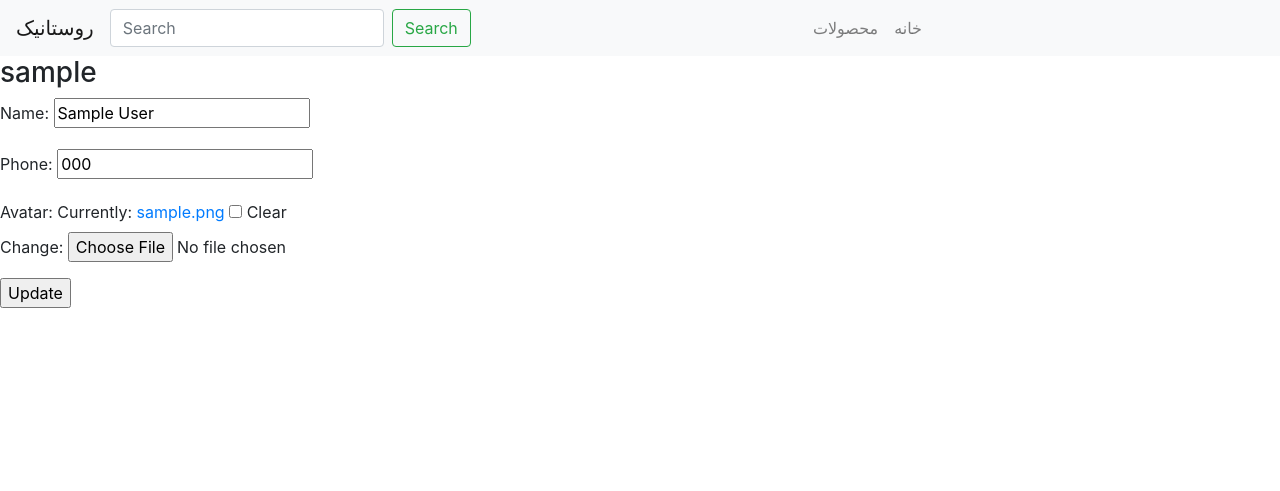
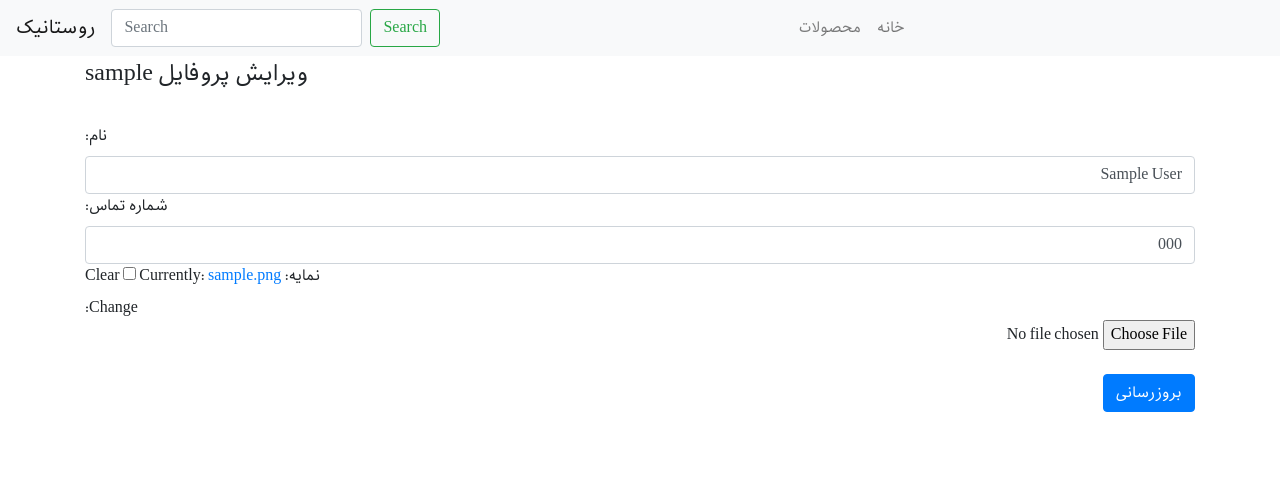
Before and after one commit to aliasadiiii/SADProject, a Django app: page /account/edit_profile/ in a window 1280 px wide. Shown: the top 491 px of the page. Run offline with Django 3.2, Linux system fonts and the light colour scheme; a user stored in the database is signed in; tables that the repository leaves empty hold one stand-in row (values such as "Sample post"); some libraries are stand-ins or nearby versions.

Commit message:
Add more files to static and refactor Edit profile UI

```diff
--- a/SADProject/settings.py
+++ b/SADProject/settings.py
@@ -111,11 +111,12 @@ USE_L10N = True
 
 USE_TZ = True
 
-# Static files (CSS, JavaScript, Images)
+# Static files (css, JavaScript, Images)
 # https://docs.djangoproject.com/en/2.1/howto/static-files/
 
-STATIC_ROOT = 'static/'
+STATIC_ROOT = '/static'
 STATIC_URL = '/static/'
+STATICFILES_DIRS = ['static/']
 
 MEDIA_ROOT = 'media/'
 MEDIA_URL = '/media/'
--- a/account/forms.py
+++ b/account/forms.py
@@ -1,6 +1,6 @@
+from django import forms
+from django.contrib.auth.forms import UserCreationForm
 from django.contrib.auth.models import User
-from django.contrib.auth.forms import UserCreationForm
-from django import forms
 
 from account.models import Account
 
@@ -34,5 +34,16 @@ class ChangePasswordForm(forms.Form):
         if cleaned_data['password1'] != cleaned_data['password2']:
             self.add_error('password2', "Passwords don't match.")
 
+
 class EditProfileForm(forms.ModelForm):
-    model = Account
+    class Meta:
+        model = Account
+        fields = ["name", "phone", "avatar"]
+        labels = {"name": "نام", "phone": "شماره تماس", "avatar": "نمایه"}
+
+    def __init__(self, *args, **kwargs):
+        super(EditProfileForm, self).__init__(*args,**kwargs)
+        for field in ["name", "phone"]:
+            self.fields[field].widget.attrs.update({"class": "form-control"})
+        for field in ["avatar"]:
+            self.fields[field].widget.attrs.update({"class": "form-control-file"})
--- a/account/templates/account/base.html
+++ b/account/templates/account/base.html
@@ -1,3 +1,4 @@
+{% load static %}
 <!doctype html>
 <html lang="fa">
 <head>
@@ -5,11 +6,12 @@
     <meta name="viewport" content="width=device-width, initial-scale=1, shrink-to-fit=no">
     <title>روستانیک</title>
     <link rel="stylesheet" href="https://stackpath.bootstrapcdn.com/bootstrap/4.2.1/css/bootstrap.min.css"
-          integrity="sha384-GJzZqFGwb1QTTN6wy59ffF1BuGJpLSa9DkKMp0DgiMDm4iYMj70gZWKYbI706tWS" crossorigin="anonymous">
+    integrity="sha384-GJzZqFGwb1QTTN6wy59ffF1BuGJpLSa9DkKMp0DgiMDm4iYMj70gZWKYbI706tWS" crossorigin="anonymous">
     <script src="https://code.jquery.com/jquery-1.12.4.js"></script>
     <script src="https://code.jquery.com/ui/1.12.1/jquery-ui.js"></script>
+    <link rel="stylesheet" href="{% static "css/style.css" %}">
 </head>
-<body>
+<body dir="ltr">
 {% block content %}
 {% endblock %}
 <script src="https://code.jquery.com/jquery-3.2.1.slim.min.js"
--- a/account/templates/account/edit_profile.html
+++ b/account/templates/account/edit_profile.html
@@ -1,8 +1,36 @@
 {% extends "base.html" %}
+{% load static %}
+
 {% block content %}
-<h3>{{ request.user.username }}</h3>
-<form method="post">{% csrf_token %}
-    {{ form.as_p }}
-    <input type="submit" value="Update">
-</form>
+
+<div class="container">
+    <form method="post" dir ="rtl">
+        {% csrf_token %}
+        <fieldset>
+            <legend> ویرایش پروفایل {{ request.user.username }}</legend>
+            <br>
+            {% for field in form %}
+            <div class="from-group">
+            <label>{{field.label}}:</label>
+            {{ field }}
+            </div>
+            {% endfor %}
+            <!--<div class="form-group">-->
+            <!--<label for="exampleInputEmail1">Email address</label>-->
+            <!--<input class="form-control" id="exampleInputEmail1" aria-describedby="emailHelp"-->
+            <!--placeholder="Enter email" type="email">-->
+            <!--</div>-->
+            <!--<div class="form-group">-->
+            <!--<label for="exampleInputPassword1">Password</label>-->
+            <!--<input class="form-control" id="exampleInputPassword1" placeholder="Password" type="password">-->
+            <!--</div>-->
+            <!--<div class="form-group">-->
+            <!--<label for="exampleInputFile">File input</label>-->
+            <!--<input class="form-control-file" id="exampleInputFile" aria-describedby="fileHelp" type="file">-->
+            <!--</div>-->
+            <br>
+            <button type="submit" class="btn btn-primary float-right">بروزرسانی</button>
+        </fieldset>
+    </form>
+</div>
 {% endblock %}
--- a/account/views.py
+++ b/account/views.py
@@ -19,8 +19,7 @@ def show_profile(request, username):
 
 
 class EditProfileView(LoginRequiredMixin, UpdateView):
-    model = Account
-    fields = ["name", "phone", "avatar"]
+    form_class = EditProfileForm
     template_name = "account/edit_profile.html"
 
     def get_object(self, queryset=None):
@@ -33,6 +32,7 @@ class EditProfileView(LoginRequiredMixin, UpdateView):
 
     def get_success_url(self):
         return reverse('account:edit_profile')
+
 
 class Register(View):
     @staticmethod
@@ -57,7 +57,7 @@ class Register(View):
 
             activation_link = "{}{}?token={}".format(
                 settings.HOST_NAME,
-                reverse('activate'),
+                reverse('account:activate'),
                 account.activation_token)
             send_activation_email(to=email, activation_link=activation_link)
 
@@ -93,7 +93,7 @@ class ForgetPassword(View):
                 account.save()
                 forget_password_link = "{}{}?token={}".format(
                     settings.HOST_NAME,
-                    reverse('change_password'),
+                    reverse('account:change_password'),
                     account.forget_password_token)
 
                 send_forget_password_email(
--- a/product/templates/base.html
+++ b/product/templates/base.html
@@ -1,3 +1,4 @@
+{% load static %}
 <!doctype html>
 <html lang="fa">
     <head>
@@ -8,6 +9,7 @@
         <link rel="stylesheet" href="https://cdn.rtlcss.com/bootstrap/v4.0.0/css/bootstrap.min.css" integrity="sha384-P4uhUIGk/q1gaD/NdgkBIl3a6QywJjlsFJFk7SPRdruoGddvRVSwv5qFnvZ73cpz" crossorigin="anonymous">
         <script src="https://code.jquery.com/jquery-1.12.4.js"></script>
         <script src="https://code.jquery.com/ui/1.12.1/jquery-ui.js"></script>
+        <link rel="stylesheet" href="{% static "css/style.css" %}">
     </head>
     <body>
         <nav class="navbar navbar-expand-lg navbar-light bg-light">
--- /dev/null
+++ b/static/css/style.css
@@ -0,0 +1,9 @@
+body {
+    font-family: behdad;
+    padding-bottom: 80px;
+}
+
+@font-face {
+    font-family: "behdad";
+    src: url("/static/fonts/behdad/Behdad-Regular.woff");
+}
```
Also changed, not shown: static/fonts/behdad/Behdad-Regular.otf (added), static/fonts/behdad/Behdad-Regular.ttf (added), static/fonts/behdad/Behdad-Regular.woff (added), static/fonts/behdad/Behdad-Regular.woff2 (added), 3 other files.
